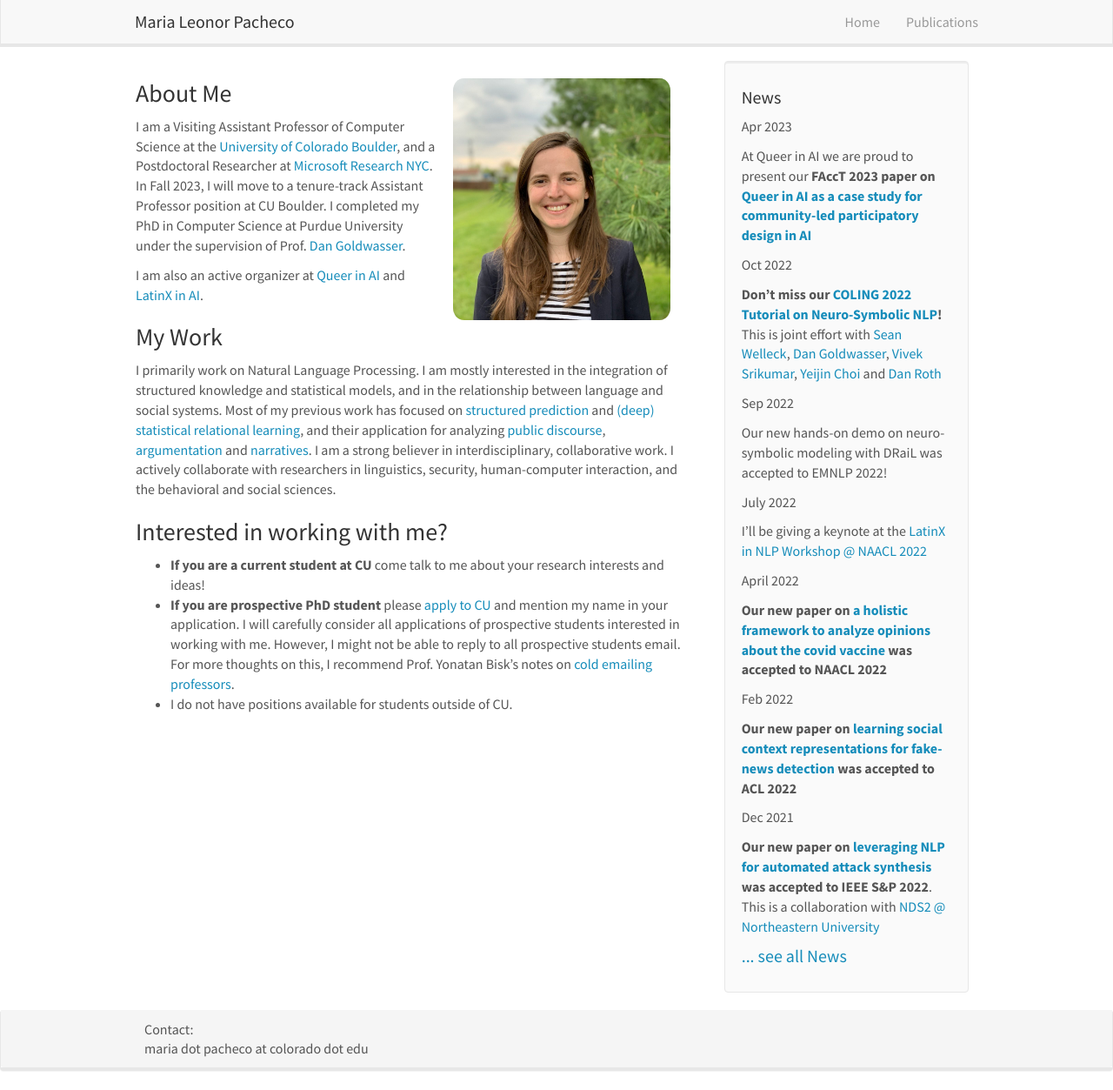
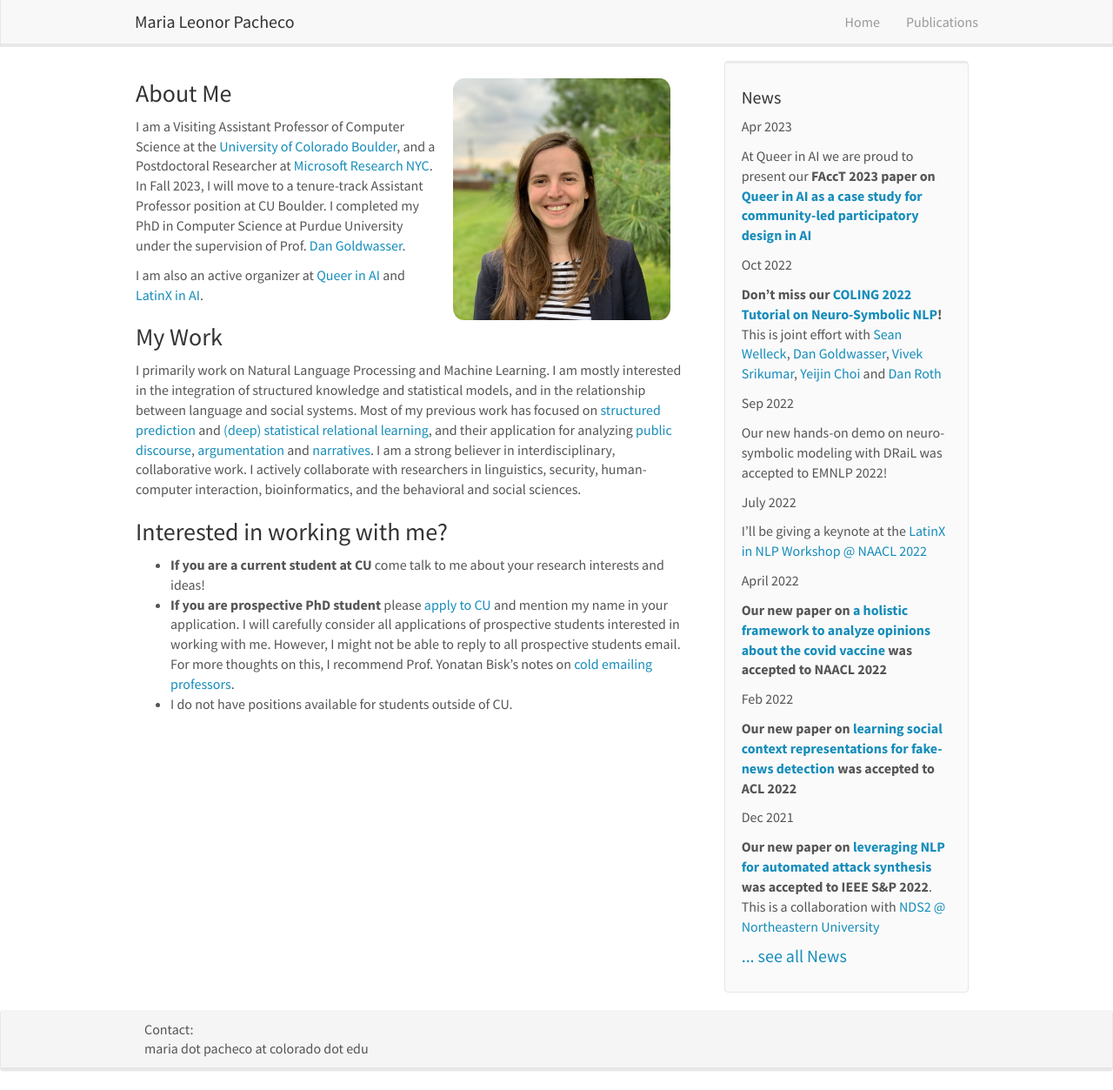
Before and after one commit to mlpacheco/mlpacheco.github.io, a Jekyll site: the page built from _pages/home.md, in a window 1280 px wide and 1253 px high. Shown: the whole window at 87% size. Built offline with Jekyll 4.4.1, drawn with Linux system fonts in a browser that asks for light colours; nearby versions of some CDN libraries.

Commit message:
Update home.md

```diff
--- a/_pages/home.md
+++ b/_pages/home.md
@@ -16,7 +16,7 @@ I am also an active organizer at [Queer in AI](https://www.queerinai.com/) and [
 
 ### My Work
 
-I primarily work on Natural Language Processing. I am mostly interested in the integration of structured knowledge and statistical models, and in the relationship between language and social systems. Most of my previous work has focused on [structured prediction](https://aclanthology.org/2021.eacl-main.100/) and [(deep) statistical relational learning](https://aclanthology.org/2021.tacl-1.7/), and their application for analyzing [public discourse](https://aclanthology.org/2022.naacl-main.427/), [argumentation](https://aclanthology.org/2021.emnlp-main.783/) and [narratives](https://aclanthology.org/2020.findings-emnlp.446/). I am a strong believer in interdisciplinary, collaborative work. I actively collaborate with researchers in linguistics, security, human-computer interaction, and the behavioral and social sciences.
+I primarily work on Natural Language Processing and Machine Learning. I am mostly interested in the integration of structured knowledge and statistical models, and in the relationship between language and social systems. Most of my previous work has focused on [structured prediction](https://aclanthology.org/2021.eacl-main.100/) and [(deep) statistical relational learning](https://aclanthology.org/2021.tacl-1.7/), and their application for analyzing [public discourse](https://aclanthology.org/2022.naacl-main.427/), [argumentation](https://aclanthology.org/2021.emnlp-main.783/) and [narratives](https://aclanthology.org/2020.findings-emnlp.446/). I am a strong believer in interdisciplinary, collaborative work. I actively collaborate with researchers in linguistics, security, human-computer interaction, bioinformatics, and the behavioral and social sciences.
 
 
 ### Interested in working with me?
```
